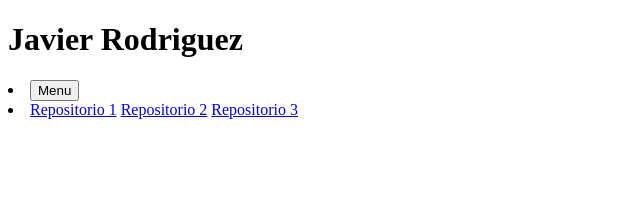
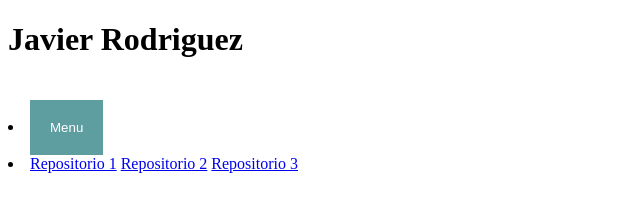
Before and after one commit to Javier-RS/examen2, a plain HTML site: page index.html in a window 1280 px wide. Shown: the whole page, without its empty margins (0-640 px from the left). Drawn offline with Linux system fonts and the light colour scheme.

Commit message:
Se agrego la clase para el boton del menu

```diff
--- a/index.html
+++ b/index.html
@@ -1,6 +1,17 @@
 <!DOCTYPE html>
 <html lang="en">
 <head>
+    <style>
+        .mainmenubtn{
+            background-color:cadetblue;
+            color: white;
+            border: none;
+            padding: 20px;
+            margin-top: 20px;
+        }
+
+
+    </style>
     <meta charset="UTF-8">
     <meta http-equiv="X-UA-Compatible" content="IE=edge">
     <meta name="viewport" content="width=device-width, initial-scale=1.0">
```
